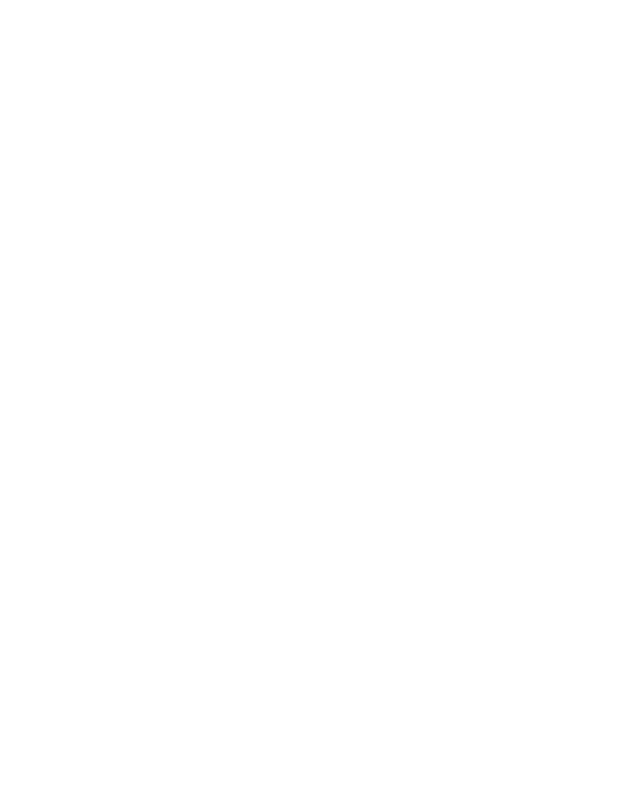
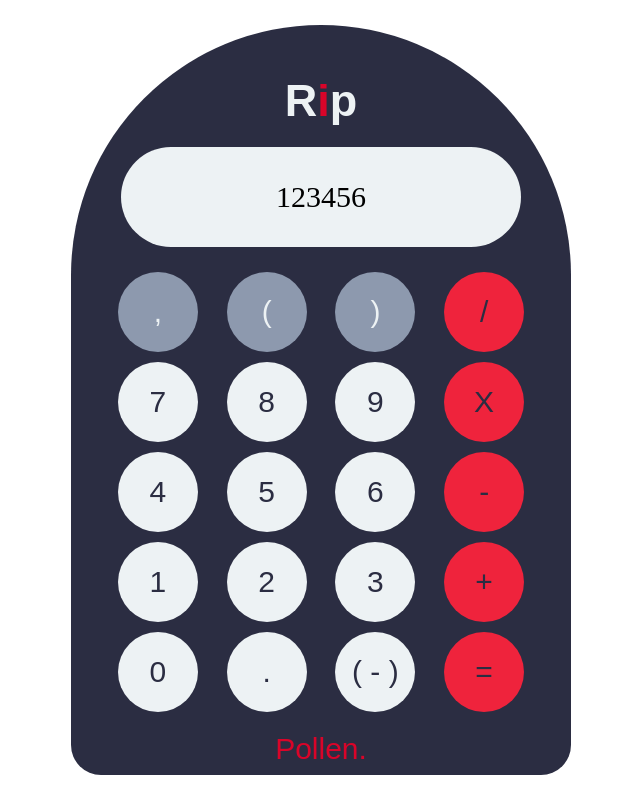
Before and after one commit to PollenVille/odin-Calculator, a plain HTML site: page index.html in a window 1280 px wide. Shown: the whole page, without its empty margins (319-959 px from the left). Drawn offline with Linux system fonts and the light colour scheme; a web font is replaced by a local one.

Commit message:
Code frontend Code Backend Code Styles

```diff
--- a/calculator.js
+++ b/calculator.js
@@ -0,0 +1,32 @@
+function add(a, b) {
+    return a + b;
+}
+
+function subtract(a, b) {
+    return a - b;
+}
+
+function multiply(a, b) {
+    return a * b;
+}
+
+function divide(a, b) {
+    return a / b;
+}
+
+const num1 = 0;
+const num2 = 0;
+const operator = '';
+
+function operate(num1, oper, num2) {
+    switch (oper) {
+        case '+':
+            return add(num1, num2);
+        case '-':
+            return subtract(num1, num2);
+        case '*':
+            return multiply(num1, num2);
+        case '/':
+            return divide(num1, num2);
+    }
+}
--- a/index.html
+++ b/index.html
@@ -1,13 +1,42 @@
 <!DOCTYPE html>
 <html lang="en">
-<head>
-    <meta charset="UTF-8">
-    <meta name="viewport" content="width=device-width, initial-scale=1.0">
+  <head>
+    <meta charset="UTF-8" />
+    <meta name="viewport" content="width=device-width, initial-scale=1.0" />
     <script src="calculator.js"></script>
-    <link rel="stylesheet" href="styles.css">
+    <link rel="stylesheet" href="styles.css" />
     <title>Odin Calculator</title>
-</head>
-<body>
-
-</body>
+    <style>
+      @import url("https://fonts.cdnfonts.com/css/new-gothic-style");
+    </style>
+  </head>
+  <body>
+    <div id="container">
+      <h1 id="cal-head">R<span style="color: #d90429">i</span>p</h1>
+      <div id="cal-display">123456</div>
+      <div id="btns">
+        <button class="rounded-btns tp-btns">,</button>
+        <button class="rounded-btns tp-btns">(</button>
+        <button class="rounded-btns tp-btns">)</button>
+        <button class="rounded-btns oper">/</button>
+        <button class="rounded-btns">7</button>
+        <button class="rounded-btns">8</button>
+        <button class="rounded-btns">9</button>
+        <button class="rounded-btns oper">X</button>
+        <button class="rounded-btns">4</button>
+        <button class="rounded-btns">5</button>
+        <button class="rounded-btns">6</button>
+        <button class="rounded-btns oper">-</button>
+        <button class="rounded-btns">1</button>
+        <button class="rounded-btns">2</button>
+        <button class="rounded-btns">3</button>
+        <button class="rounded-btns oper">+</button>
+        <button class="rounded-btns">0</button>
+        <button class="rounded-btns">.</button>
+        <button class="rounded-btns">( - )</button>
+        <button class="rounded-btns oper">=</button>
+      </div>
+      <h2 id="trademark">Pollen.</h2>
+    </div>
+  </body>
 </html>
--- a/styles.css
+++ b/styles.css
@@ -0,0 +1,88 @@
+*{
+    margin: 0;
+    padding: 0;
+}
+
+body{
+    display: flex;
+    flex-direction: column;
+    justify-content: center;
+    align-items: center;
+    width: 100vw;
+    height: 100vh;
+}
+
+#container{
+    width: 500px;
+    height: 750px;
+    background-color: #2b2d42;
+    border-radius: 250px 250px 30px 30px;
+    display: flex;
+    flex-direction: column;
+    /* justify-content: center; */
+    align-items: center;
+}
+
+#cal-head{
+    display: flex;
+    padding-top: 50px;
+    /* padding-bottom: 10px; */
+    /* height:50px; */
+    font-weight: 900;
+    font-size:45px;
+    color: #edf2f4;
+    /* font-family: century-gothic, sans-serif; */
+    font-family: 'New Gothic Style', sans-serif;
+}
+
+#cal-display{
+    width: 400px;
+    height: 100px;
+    background-color: #edf2f4;
+    border-radius: 150px 150px 150px 150px;
+    margin-top: 20px;
+    text-align: center;
+    align-content: center;
+    font-weight: 100;
+    font-size:30px;
+}
+
+#btns{
+    display: grid;
+    grid-template-columns: repeat(4, 1fr); /* 4 columns */
+    grid-template-rows: repeat(5, 1fr);   /* 5 rows */
+    gap: 10px; /* Optional: spacing between buttons */
+    width: 85%;
+    justify-content: center;
+    align-items: center;
+    place-items: center;
+    margin-top: 25px;
+}
+
+.rounded-btns{
+    width: 80px;
+    height: 80px;
+    border-radius: 50%; /* Keeps buttons rounded */
+    background-color: #edf2f4;
+    border: none;
+    cursor: pointer;
+    color: #2b2d42;
+    font-weight: 100;
+    font-size:30px;
+}
+
+.tp-btns{
+    background-color: #8d99ae;
+    color: #edf2f4;
+}
+.oper{
+    background-color: #ef233c;
+}
+
+#trademark{
+    margin-top: 20px;
+    color: #d90429;
+    font-family: 'New Gothic Style', sans-serif;
+    font-weight: 100;
+    font-size:30px;
+}
```
